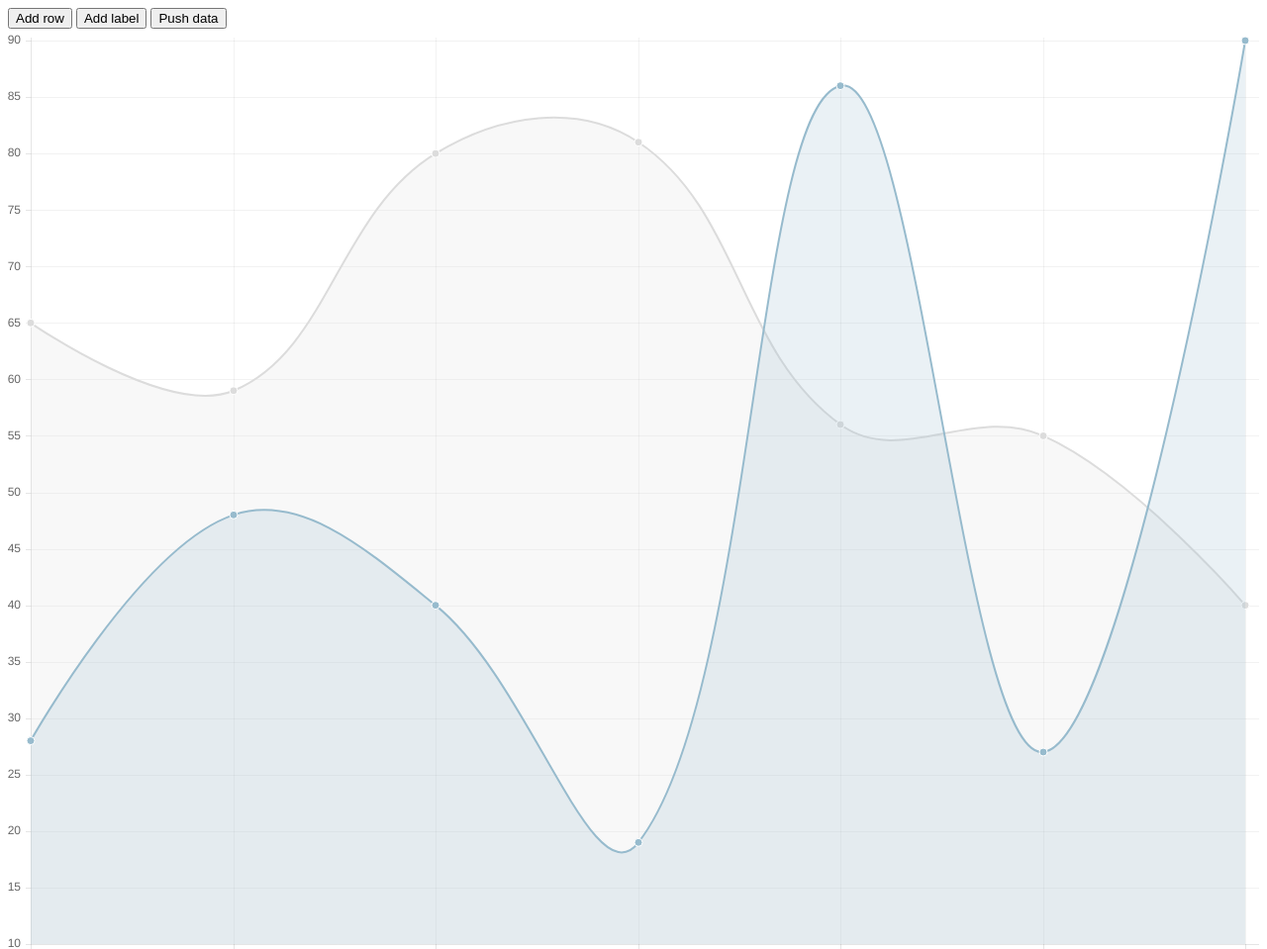
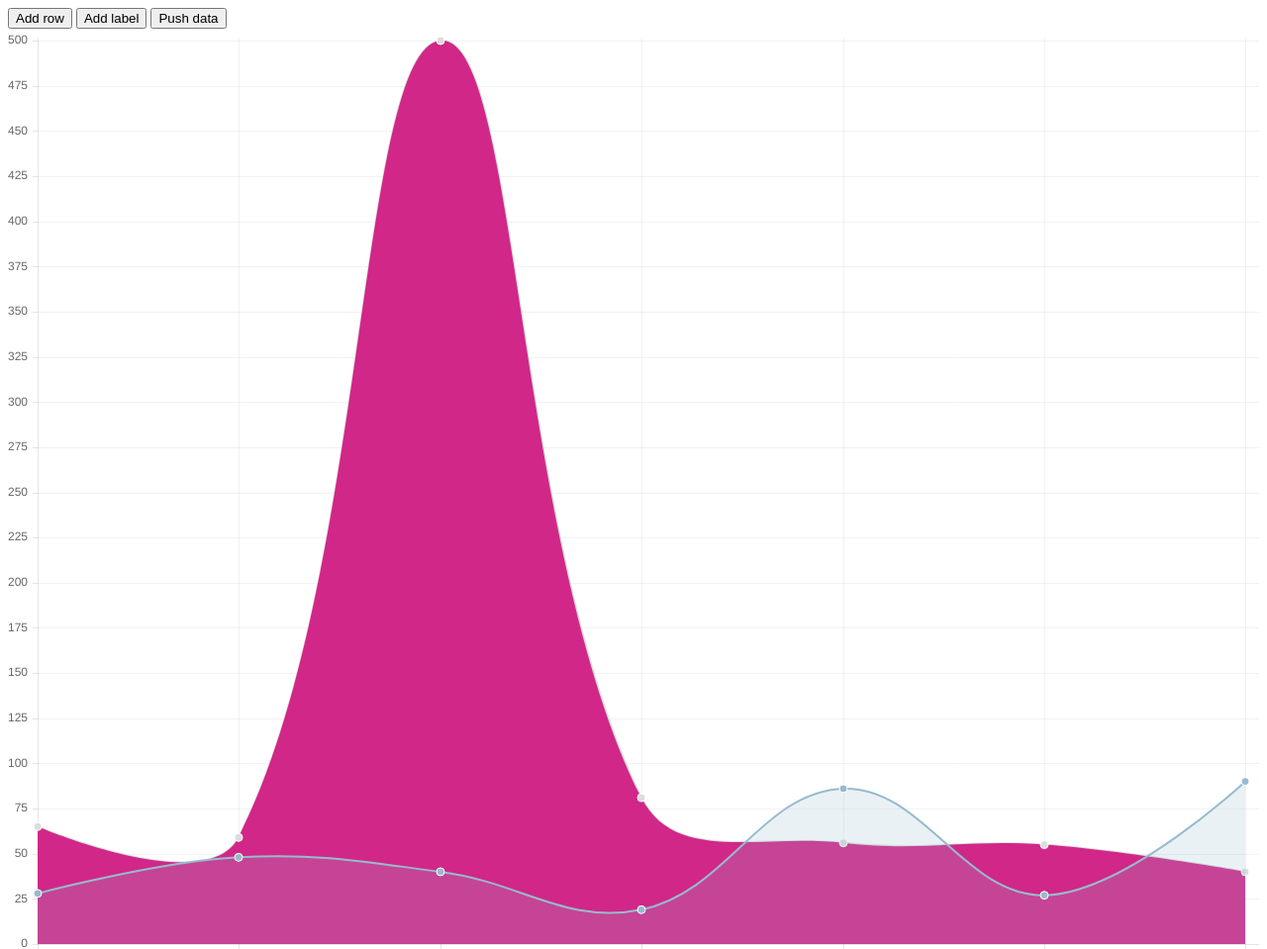
Before and after one commit to mnachiappan/jsgraph, a plain HTML site: page index.html in a window 1280 px wide. Shown: the top 959 px of the page at 99% size. Drawn offline with Linux system fonts and the light colour scheme.

Commit message:
Able to update color of graph. [proof of concept]

```diff
--- a/index.html
+++ b/index.html
@@ -16,7 +16,7 @@
             </tr>
             <tr ng-repeat="data in dataSets">
                 <td ng-repeat="elem in data['data']">
-                    <input ng-model="elem.val" />
+                    <input ng-model="elem.val" ng-change="updateData($parent.$index, $index)" />
                 </td>
             </tr>
         </table>
--- a/js/script.js
+++ b/js/script.js
@@ -77,11 +77,18 @@ graphApp.controller('GraphController', ['$scope', 'DataFactory', function ($scop
         window.myLine.update();
     });
 
+    $scope.updateData = (function(dataSetIndex, pointIndex){
+       console.log("Data set: " + dataSetIndex + ", point: " + pointIndex);
+    });
+
     // should remove
 
      var randomScalingFactor = function () {
         return Math.round(Math.random() * 100)
     };
+
+
+
     var lineChartData = {
         labels: ["January", "February", "March", "April", "May", "June", "July"],
         datasets: [
@@ -113,7 +120,20 @@ graphApp.controller('GraphController', ['$scope', 'DataFactory', function ($scop
         {responsive: true}
     );
 
-
+    var x  ={
+        label: "My Second dataset",
+        fillColor: "rgba(151,187,205,0.2)",
+        strokeColor: "rgba(151,187,205,1)",
+        pointColor: "rgba(151,187,205,1)",
+        pointStrokeColor: "#fff",
+        pointHighlightFill: "#fff",
+        pointHighlightStroke: "rgba(151,187,205,1)",
+        data: [283, 483, 40, 19, 86, 27, 90]
+    };
+    window.myLine.datasets[0].points[2].value = 500;
+    window.myLine.datasets[0].fillColor = "rgba(209, 39, 136, 1)";
+    window.myLine.update();
+    console.log(window.myLine);
     // should remove
 
 }]);
```
